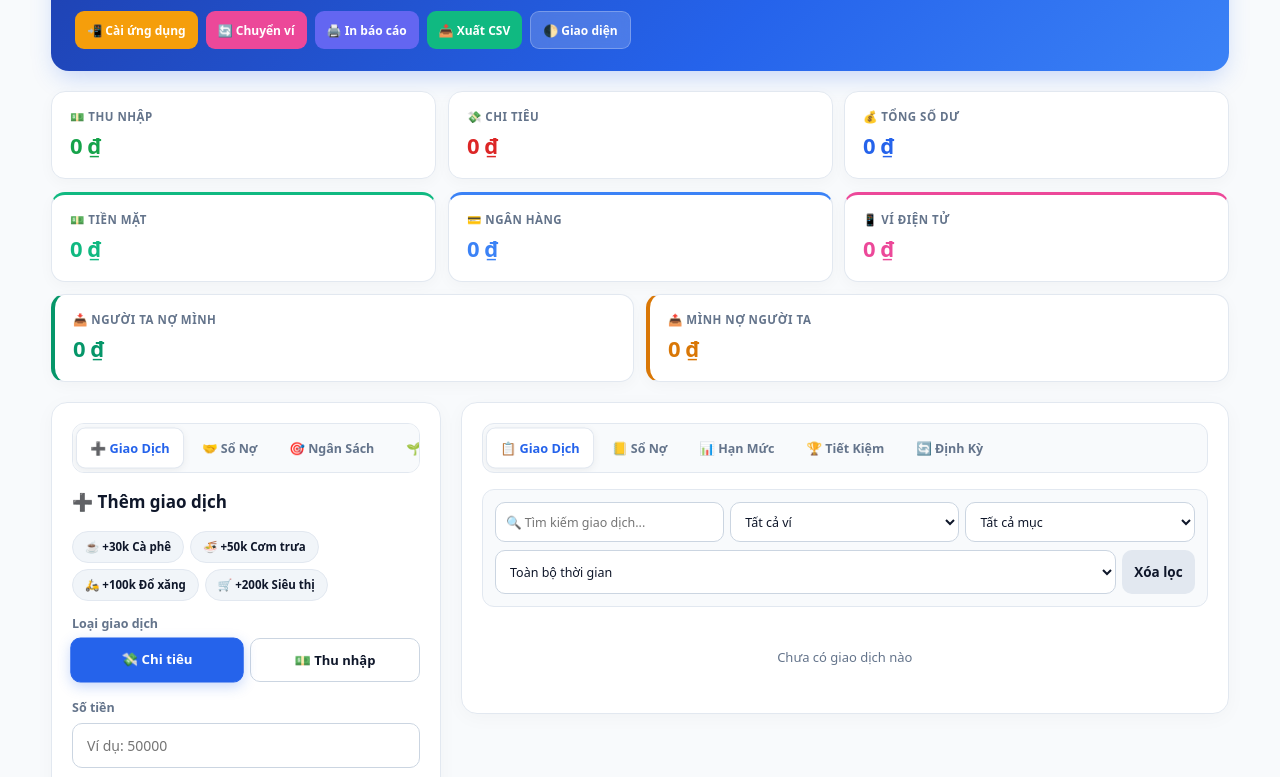
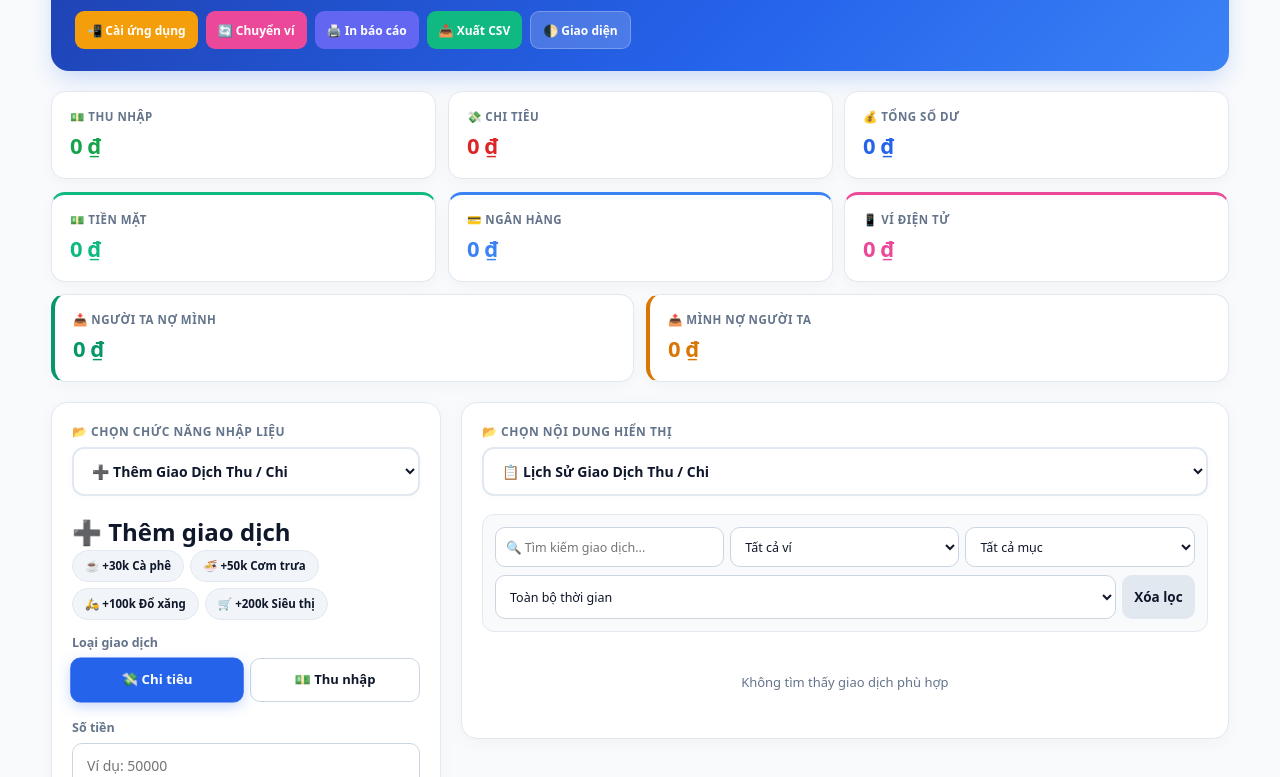
Before and after one commit to sangle422005-commits/quan-ly-chi-tieu-, a website: page index.html in a window 1280 px wide. Shown: the part 108-885 px from the top of the page. Drawn offline with nearby package versions, Linux system fonts and the light colour scheme; no server answers.

Commit message:
Update index.html

```diff
--- a/index.html
+++ b/index.html
@@ -83,7 +83,6 @@
             align-items: center;
             flex-wrap: wrap;
             gap: 14px;
-            transform: translate3d(0,0,0);
         }
         .header h1 {
             font-size: clamp(20px, 4vw, 26px);
@@ -107,7 +106,7 @@
             justify-content: flex-start;
         }
 
-        /* DEVICE & NETWORK BADGES */
+        /* BADGES */
         .badge-device {
             font-size: 11px;
             font-weight: 700;
@@ -147,7 +146,6 @@
             align-items: center;
             gap: 5px;
             min-height: 38px;
-            transform: translate3d(0,0,0);
             transition: transform 0.15s var(--ease-standard), opacity 0.15s var(--ease-standard);
         }
         .btn-install { background: #f59e0b; }
@@ -157,9 +155,8 @@
         .btn-print { background: #6366f1; }
         .btn-transfer { background: #ec4899; }
         .btn-header:hover { opacity: 0.95; transform: translate3d(0, -1px, 0); }
-        .btn-header:active { transform: translate3d(0, 1px, 0); }
-
-        /* FLOATING INSTALL PROMPT BAR */
+
+        /* FLOATING INSTALL BANNER */
         .mobile-install-banner {
             background: var(--card-bg);
             border: 1px solid var(--card-border);
@@ -201,12 +198,6 @@
             position: relative;
             overflow: hidden;
             contain: layout style paint;
-            transform: translate3d(0, 0, 0);
-            transition: transform 0.2s var(--ease-standard), box-shadow 0.2s var(--ease-standard);
-        }
-        .card:hover {
-            transform: translate3d(0, -2px, 0);
-            box-shadow: 0 8px 25px rgba(0,0,0,0.06);
         }
         .card-title {
             font-size: 11.5px;
@@ -231,42 +222,35 @@
         .debt-lend { color: #059669; }
         .debt-borrow { color: #d97706; }
 
-        /* TAB BARS */
-        .tab-bar {
-            display: flex;
-            gap: 6px;
-            background: var(--box-bg);
-            padding: 4px;
+        /* DROP-DOWN SELECT NAVIGATION (CLEAN & MINIMAL) */
+        .dropdown-nav-group {
+            margin-bottom: 18px;
+        }
+        .dropdown-nav-group label {
+            display: block;
+            font-size: 12px;
+            font-weight: 700;
+            color: var(--text-sub);
+            margin-bottom: 6px;
+            text-transform: uppercase;
+            letter-spacing: 0.5px;
+        }
+        .menu-dropdown {
+            width: 100%;
+            padding: 12px 14px;
+            border: 2px solid var(--card-border);
+            background: var(--input-bg);
+            color: var(--text-main);
             border-radius: 12px;
-            margin-bottom: 16px;
-            border: 1px solid var(--card-border);
-            overflow-x: auto;
-            -webkit-overflow-scrolling: touch;
-            scrollbar-width: none;
-        }
-        .tab-bar::-webkit-scrollbar { display: none; }
-        .tab-btn {
-            flex: 0 0 auto;
-            padding: 9px 13px;
-            border: none;
-            background: transparent;
-            color: var(--text-sub);
-            font-size: 12.5px;
-            font-weight: 600;
-            border-radius: 9px;
+            font-size: 14px;
+            font-weight: 700;
+            outline: none;
             cursor: pointer;
-            white-space: nowrap;
-            text-align: center;
-            min-height: 40px;
-            transition: all 0.18s var(--ease-standard);
-        }
-        .tab-btn.active {
-            background: var(--card-bg);
-            color: var(--tab-active);
-            box-shadow: 0 2px 8px rgba(0,0,0,0.06);
-            border: 1px solid var(--card-border);
-            font-weight: 700;
-            transform: scale(1.02);
+            box-shadow: 0 2px 10px rgba(0,0,0,0.02);
+            transition: border-color 0.2s ease;
+        }
+        .menu-dropdown:focus {
+            border-color: #2563eb;
         }
 
         /* MAIN GRID */
@@ -276,7 +260,6 @@
             gap: 20px;
             align-items: start;
         }
-        /* Tablet & iPad Pro fluid grid adjustment */
         @media (min-width: 769px) and (max-width: 1200px) {
             .main-grid { grid-template-columns: 350px 1fr; }
         }
@@ -288,15 +271,6 @@
             box-shadow: 0 4px 20px rgba(0,0,0,0.03);
             border: 1px solid var(--card-border);
             contain: layout style;
-        }
-        .section h2 {
-            margin-bottom: 16px;
-            font-size: 17px;
-            font-weight: 700;
-            color: var(--text-main);
-            display: flex;
-            align-items: center;
-            gap: 8px;
         }
 
         /* TAB PANELS */
@@ -594,14 +568,13 @@
             .dashboard .card:last-child, .wallets-dashboard .card:last-child { grid-column: span 1; }
             .section { padding: 15px; border-radius: 14px; }
             .card { padding: 12px 14px; }
-            .tab-btn { padding: 8px 10px; font-size: 12px; }
             .transaction-right { flex-direction: column; align-items: flex-end; gap: 4px; }
             .btn-header { flex: 1 1 100%; }
         }
 
         @media print {
             body { background: white !important; color: black !important; font-size: 11pt; }
-            .header-actions, .mobile-install-banner, .tab-bar, .chips-container, .main-grid > div:first-child, .filter-container, .delete-btn, .pay-btn, .part-btn, .deposit-btn, .btn-header, .toast-container, .modal-overlay { display: none !important; }
+            .header-actions, .mobile-install-banner, .dropdown-nav-group, .chips-container, .main-grid > div:first-child, .filter-container, .delete-btn, .pay-btn, .part-btn, .deposit-btn, .btn-header, .toast-container, .modal-overlay { display: none !important; }
             .tab-content { display: block !important; }
             .main-grid { grid-template-columns: 1fr !important; }
             .container { width: 100% !important; margin: 0 !important; }
@@ -745,16 +718,19 @@
     </div>
 
     <div class="main-grid">
-        <!-- CỘT TRÁI: FORM NHẬP LIỆU -->
+        <!-- CỘT TRÁI: FORM NHẬP LIỆU VỚI DROP-DOWN MENU -->
         <div>
             <div class="section">
-                <!-- FORM TABS -->
-                <div class="tab-bar" id="formTabBar">
-                    <button class="tab-btn active" data-tab="tab-form-tx">➕ Giao Dịch</button>
-                    <button class="tab-btn" data-tab="tab-form-debt">🤝 Sổ Nợ</button>
-                    <button class="tab-btn" data-tab="tab-form-budget">🎯 Ngân Sách</button>
-                    <button class="tab-btn" data-tab="tab-form-saving">🌱 Tiết Kiệm</button>
-                    <button class="tab-btn" data-tab="tab-form-rec">🔄 Định Kỳ</button>
+                <!-- DROP-DOWN FORM SELECTOR -->
+                <div class="dropdown-nav-group">
+                    <label for="formDropdownSelect">📂 Chọn Chức Năng Nhập Liệu</label>
+                    <select id="formDropdownSelect" class="menu-dropdown">
+                        <option value="tab-form-tx">➕ Thêm Giao Dịch Thu / Chi</option>
+                        <option value="tab-form-debt">🤝 Quản Lý Sổ Nợ</option>
+                        <option value="tab-form-budget">🎯 Đặt Ngân Sách Tháng</option>
+                        <option value="tab-form-saving">🌱 Tạo Mục Tiêu Tiết Kiệm</option>
+                        <option value="tab-form-rec">🔄 Giao Dịch Định Kỳ Tự Động</option>
+                    </select>
                 </div>
 
                 <!-- 1. TAB GIAO DỊCH -->
@@ -914,16 +890,19 @@
             </div>
         </div>
 
-        <!-- CỘT PHẢI: WORKSPACE & DANH SÁCH -->
+        <!-- CỘT PHẢI: WORKSPACE & DANH SÁCH VỚI DROP-DOWN MENU -->
         <div>
             <div class="section">
-                <!-- VIEW TABS -->
-                <div class="tab-bar" id="viewTabBar">
-                    <button class="tab-btn active" data-tab="tab-view-tx">📋 Giao Dịch</button>
-                    <button class="tab-btn" data-tab="tab-view-debt">📒 Sổ Nợ</button>
-                    <button class="tab-btn" data-tab="tab-view-budget">📊 Hạn Mức</button>
-                    <button class="tab-btn" data-tab="tab-view-saving">🏆 Tiết Kiệm</button>
-                    <button class="tab-btn" data-tab="tab-view-rec">🔄 Định Kỳ</button>
+                <!-- DROP-DOWN VIEW SELECTOR -->
+                <div class="dropdown-nav-group">
+                    <label for="viewDropdownSelect">📂 Chọn Nội Dung Hiển Thị</label>
+                    <select id="viewDropdownSelect" class="menu-dropdown">
+                        <option value="tab-view-tx">📋 Lịch Sử Giao Dịch Thu / Chi</option>
+                        <option value="tab-view-debt">📒 Danh Sách Sổ Nợ</option>
+                        <option value="tab-view-budget">📊 Theo Dõi Hạn Mức Ngân Sách</option>
+                        <option value="tab-view-saving">🏆 Mục Tiêu Tiết Kiệm</option>
+                        <option value="tab-view-rec">🔄 Mẫu Giao Dịch Định Kỳ</option>
+                    </select>
                 </div>
 
                 <!-- 1. TAB XEM GIAO DỊCH -->
@@ -1014,23 +993,27 @@
         }
     };
 
-    // 2. SCREEN-SIZE & TOUCH-BASED DEVICE RECOGNITION (VPN / DNS RESILIENT)
+    // 2. ADVANCED SCREEN-SIZE & FORM FACTOR RECOGNITION (FOLDABLES, TABLETS, PHABLETS, MONITORS)
     function detectDeviceEnvironment() {
         const width = window.innerWidth;
+        const height = window.innerHeight;
         const isTouch = ('ontouchstart' in window) || (navigator.maxTouchPoints > 0);
         const ua = navigator.userAgent || "";
         const isIOS = /iPad|iPhone|iPod/.test(ua) || (navigator.platform && /iPad|iPhone|iPod/.test(navigator.platform));
         const isStandalone = window.matchMedia('(display-mode: standalone)').matches || window.navigator.standalone === true;
 
-        let deviceName = "💻 PC / Màn hình lớn";
+        let deviceName = "💻 Máy tính / Màn hình lớn";
         let isMobileDevice = false;
 
-        if (width <= 768 || (isTouch && width < 900 && !/Macintosh/i.test(ua))) {
-            deviceName = isIOS ? "📱 iPhone" : "📱 Điện thoại / Fold";
+        if (width <= 480) {
+            deviceName = "📱 Điện thoại / Fold nhỏ";
+            isMobileDevice = true;
+        } else if (width > 480 && width <= 768) {
+            deviceName = "📱 Điện thoại lớn / Phablet";
             isMobileDevice = true;
         } else if (width > 768 && width <= 1366 && isTouch) {
             deviceName = "📟 Máy tính bảng / iPad Pro";
-            isMobileDevice = true; // Treats large tablets with touch friendly prompts
+            isMobileDevice = true;
         }
 
         return { isIOS: isIOS || (width <= 1366 && /Macintosh/i.test(ua) && isTouch), isMobileDevice, isStandalone, deviceName };
@@ -1230,9 +1213,18 @@
         updateChart();
     }
 
-    // TAB CONTROLLER
-    setupTabs("formTabBar");
-    setupTabs("viewTabBar");
+    // DROP-DOWN MENU CONTROLLER FORMS & VIEWS
+    function setupDropdownNav(selectId, containerClass) {
+        const selectEl = document.getElementById(selectId);
+        selectEl.addEventListener("change", (e) => {
+            const targetId = e.target.value;
+            const parentSection = selectEl.closest(".section");
+            parentSection.querySelectorAll(".tab-content").forEach(tc => tc.classList.remove("active"));
+            document.getElementById(targetId).classList.add("active");
+        });
+    }
+    setupDropdownNav("formDropdownSelect");
+    setupDropdownNav("viewDropdownSelect");
 
     function syncLocalCache() {
         try {
```
